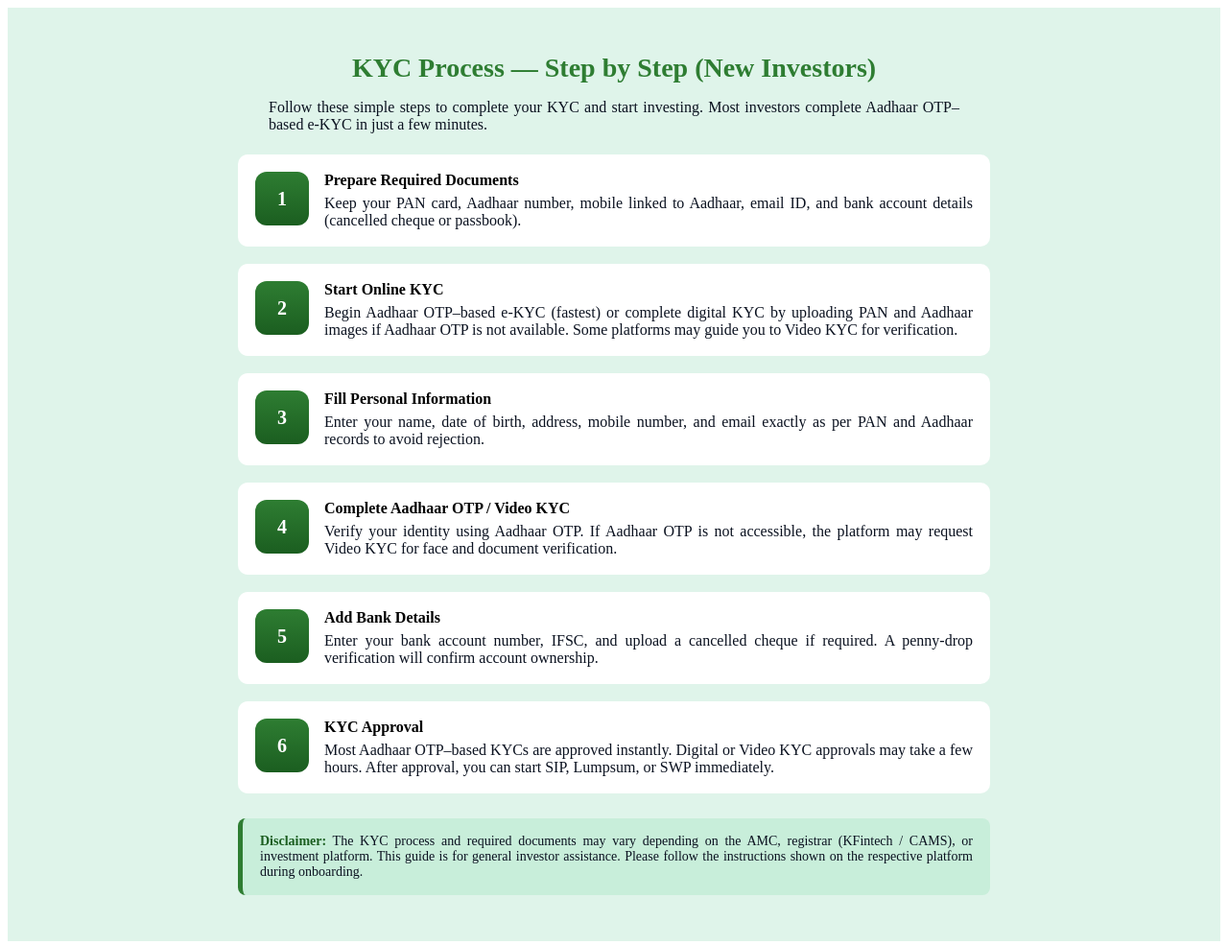
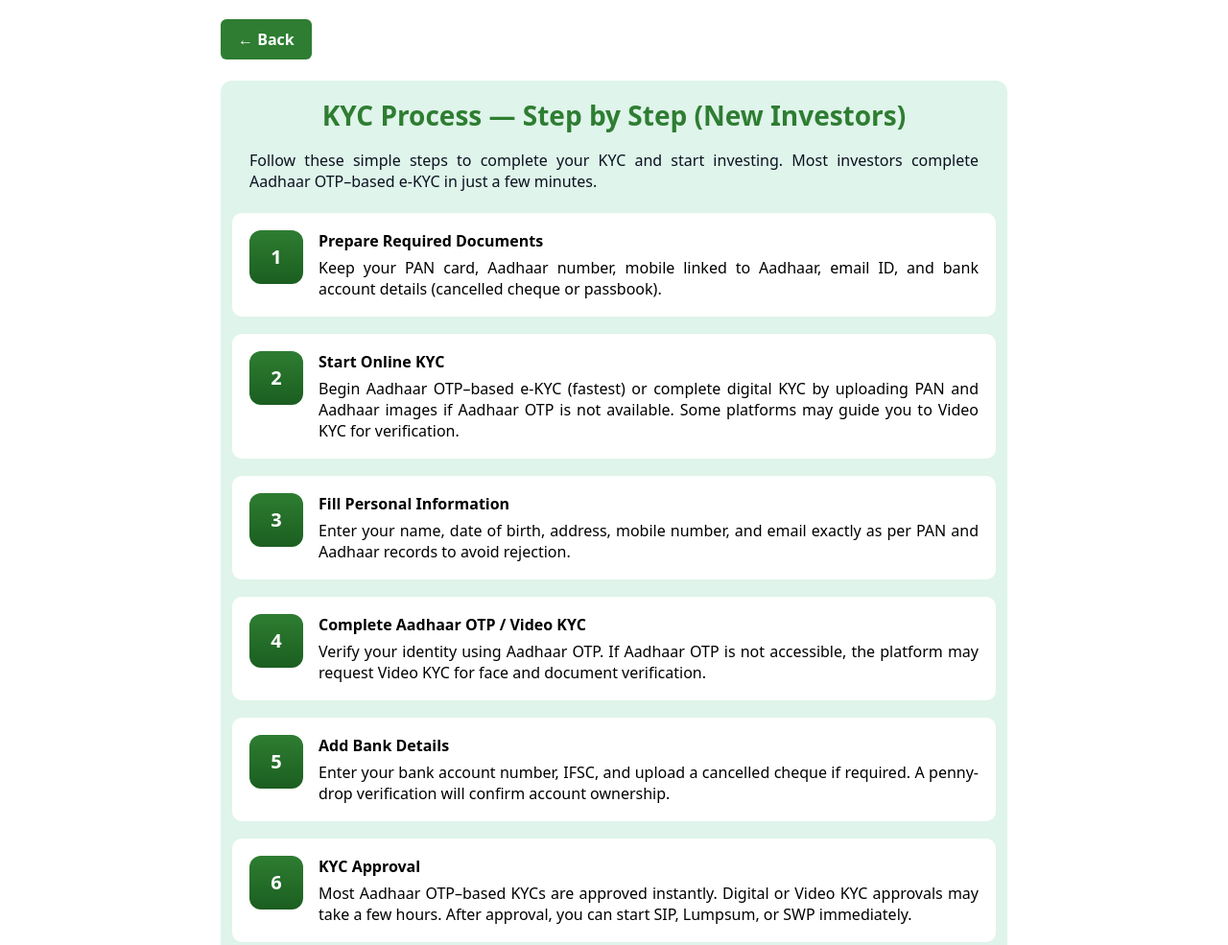
Before and after one commit to rethna1/fintrust71, a plain HTML site: page index.html in a window 1280 px wide. Shown: the top 985 px of the page at 96% size. Drawn offline with Linux system fonts and the light colour scheme.

Commit message:
Update index.html

```diff
--- a/index.html
+++ b/index.html
@@ -1,6 +1,96 @@
-<!-- KYC Step-by-Step Section (Light Green Background) -->
-<section id="kyc-steps" style="padding:48px 0; background:#dff4ea;">
-  <div style="max-width:820px; margin:0 auto; padding:0 18px; box-sizing:border-box;">
+<!DOCTYPE html>
+<html lang="en">
+<head>
+<meta charset="UTF-8">
+
+<!-- FIXED: Mobile Responsive Viewport -->
+<meta name="viewport" content="width=device-width, initial-scale=1.0">
+
+<title>FinTrust KYC Process</title>
+
+<!-- Base Responsive Structure -->
+<style>
+  html, body {
+    margin: 0;
+    padding: 0;
+    width: 100%;
+    overflow-x: hidden;
+    overflow-y: auto;
+    font-family: system-ui, Arial, sans-serif;
+    background: #ffffff;
+  }
+
+  /* Page Container */
+  .page-container {
+    max-width: 860px;
+    margin: 0 auto;
+    padding: 20px;
+    box-sizing: border-box;
+  }
+
+  /* Back Button */
+  .back-btn {
+    display: inline-block;
+    background: #2e7d32;
+    padding: 10px 18px;
+    color: #fff;
+    text-decoration: none;
+    font-size: 16px;
+    border-radius: 6px;
+    font-weight: 600;
+    margin-bottom: 22px;
+  }
+
+  /* Number Box */
+  .num-box {
+    flex: 0 0 56px;
+    height: 56px;
+    border-radius: 12px;
+    background: linear-gradient(180deg,#2e7d32,#1b5e20);
+    color: #fff;
+    display: flex;
+    align-items: center;
+    justify-content: center;
+    font-weight: 700;
+    font-size: 20px;
+  }
+
+  /* Step Cards */
+  .step-card {
+    background: #fff;
+    border-radius: 10px;
+    padding: 18px;
+    display: flex;
+    gap: 16px;
+    text-align: justify;
+  }
+
+  /* Disclaimer Box */
+  .disclaimer {
+    margin-top: 26px;
+    background: #c8eeda;
+    border-left: 5px solid #2e7d32;
+    padding: 16px 18px;
+    border-radius: 8px;
+    font-size: 14px;
+    color: #0b1220;
+    text-align: justify;
+  }
+</style>
+</head>
+
+<body>
+
+
+<div class="page-container">
+
+  <!-- BACK BUTTON -->
+  <a href="index.html" class="back-btn">← Back</a>
+
+  <!-- TITLE & INTRO -->
+  <section id="kyc-steps" style="padding: 20px 0; background:#dff4ea; border-radius:12px;">
+
+    <div style="padding:0 12px 24px;">
 
       <h2 style="
         color:#2e7d32;
@@ -8,116 +98,84 @@
         font-size:28px;
         margin:0 0 18px;
         text-align:center;
-      line-height:1.05;
-    ">
+        line-height:1.2;">
         KYC Process — Step by Step (New Investors)
       </h2>
 
-    <p style="max-width:720px; margin:0 auto 22px; text-align:justify; color:#0b1220;">
+      <p style="max-width:760px; margin:0 auto 22px; text-align:justify; color:#0b1220;">
         Follow these simple steps to complete your KYC and start investing.
         Most investors complete Aadhaar OTP–based e-KYC in just a few minutes.
       </p>
 
-    <ol style="counter-reset:step; list-style:none; padding:0; margin:0; display:grid; gap:18px;">
+      <ol style="list-style:none; padding:0; margin:0; display:grid; gap:18px;">
 
         <!-- STEP 1 -->
-      <li style="display:flex; gap:16px; align-items:flex-start; background:#fff; border-radius:10px; padding:18px; text-align:justify;">
-        <div style="
-          flex:0 0 56px; height:56px; border-radius:12px;
-          background:linear-gradient(180deg,#2e7d32,#1b5e20);
-          color:#fff; display:flex; align-items:center; justify-content:center;
-          font-weight:700; font-size:20px;">
-          1
-        </div>
-        <div style="text-align:justify;">
+        <li class="step-card">
+          <div class="num-box">1</div>
+          <div>
             <div style="font-weight:700; margin-bottom:6px;">Prepare Required Documents</div>
-          <div style="color:#0b1220;">
+            <div>
               Keep your PAN card, Aadhaar number, mobile linked to Aadhaar, email ID, and bank account details (cancelled cheque or passbook).
             </div>
           </div>
         </li>
 
         <!-- STEP 2 -->
-      <li style="display:flex; gap:16px; align-items:flex-start; background:#fff; border-radius:10px; padding:18px; text-align:justify;">
-        <div style="
-          flex:0 0 56px; height:56px; border-radius:12px;
-          background:linear-gradient(180deg,#2e7d32,#1b5e20);
-          color:#fff; display:flex; align-items:center; justify-content:center;
-          font-weight:700; font-size:20px;">
-          2
-        </div>
-        <div style="text-align:justify;">
+        <li class="step-card">
+          <div class="num-box">2</div>
+          <div>
             <div style="font-weight:700; margin-bottom:6px;">Start Online KYC</div>
-          <div style="color:#0b1220;">
-            Begin Aadhaar OTP–based e-KYC (fastest) or complete digital KYC by uploading PAN and Aadhaar images if Aadhaar OTP is not available. Some platforms may guide you to Video KYC for verification.
+            <div>
+              Begin Aadhaar OTP–based e-KYC (fastest) or complete digital KYC by uploading PAN and Aadhaar images if Aadhaar OTP is not available.
+              Some platforms may guide you to Video KYC for verification.
             </div>
           </div>
         </li>
 
         <!-- STEP 3 -->
-      <li style="display:flex; gap:16px; align-items:flex-start; background:#fff; border-radius:10px; padding:18px; text-align:justify;">
-        <div style="
-          flex:0 0 56px; height:56px; border-radius:12px;
-          background:linear-gradient(180deg,#2e7d32,#1b5e20);
-          color:#fff; display:flex; align-items:center; justify-content:center;
-          font-weight:700; font-size:20px;">
-          3
-        </div>
-        <div style="text-align:justify;">
+        <li class="step-card">
+          <div class="num-box">3</div>
+          <div>
             <div style="font-weight:700; margin-bottom:6px;">Fill Personal Information</div>
-          <div style="color:#0b1220;">
+            <div>
               Enter your name, date of birth, address, mobile number, and email exactly as per PAN and Aadhaar records to avoid rejection.
             </div>
           </div>
         </li>
 
         <!-- STEP 4 -->
-      <li style="display:flex; gap:16px; align-items:flex-start; background:#fff; border-radius:10px; padding:18px; text-align:justify;">
-        <div style="
-          flex:0 0 56px; height:56px; border-radius:12px;
-          background:linear-gradient(180deg,#2e7d32,#1b5e20);
-          color:#fff; display:flex; align-items:center; justify-content:center;
-          font-weight:700; font-size:20px;">
-          4
-        </div>
-        <div style="text-align:justify;">
+        <li class="step-card">
+          <div class="num-box">4</div>
+          <div>
             <div style="font-weight:700; margin-bottom:6px;">Complete Aadhaar OTP / Video KYC</div>
-          <div style="color:#0b1220;">
-            Verify your identity using Aadhaar OTP. If Aadhaar OTP is not accessible, the platform may request Video KYC for face and document verification.
+            <div>
+              Verify your identity using Aadhaar OTP.
+              If Aadhaar OTP is not accessible, the platform may request Video KYC for face and document verification.
             </div>
           </div>
         </li>
 
         <!-- STEP 5 -->
-      <li style="display:flex; gap:16px; align-items:flex-start; background:#fff; border-radius:10px; padding:18px; text-align:justify;">
-        <div style="
-          flex:0 0 56px; height:56px; border-radius:12px;
-          background:linear-gradient(180deg,#2e7d32,#1b5e20);
-          color:#fff; display:flex; align-items:center; justify-content:center;
-          font-weight:700; font-size:20px;">
-          5
-        </div>
-        <div style="text-align:justify;">
+        <li class="step-card">
+          <div class="num-box">5</div>
+          <div>
             <div style="font-weight:700; margin-bottom:6px;">Add Bank Details</div>
-          <div style="color:#0b1220;">
-            Enter your bank account number, IFSC, and upload a cancelled cheque if required. A penny-drop verification will confirm account ownership.
+            <div>
+              Enter your bank account number, IFSC, and upload a cancelled cheque if required.
+              A penny-drop verification will confirm account ownership.
             </div>
           </div>
         </li>
 
         <!-- STEP 6 -->
-      <li style="display:flex; gap:16px; align-items:flex-start; background:#fff; border-radius:10px; padding:18px; text-align:justify;">
-        <div style="
-          flex:0 0 56px; height:56px; border-radius:12px;
-          background:linear-gradient(180deg,#2e7d32,#1b5e20);
-          color:#fff; display:flex; align-items:center; justify-content:center;
-          font-weight:700; font-size:20px;">
-          6
-        </div>
-        <div style="text-align:justify;">
+        <li class="step-card">
+          <div class="num-box">6</div>
+          <div>
             <div style="font-weight:700; margin-bottom:6px;">KYC Approval</div>
-          <div style="color:#0b1220;">
-            Most Aadhaar OTP–based KYCs are approved instantly. Digital or Video KYC approvals may take a few hours. After approval, you can start SIP, Lumpsum, or SWP immediately.
+            <div>
+              Most Aadhaar OTP–based KYCs are approved instantly.
+              Digital or Video KYC approvals may take a few hours.
+              After approval, you can start SIP, Lumpsum, or SWP immediately.
             </div>
           </div>
         </li>
@@ -125,19 +183,16 @@
       </ol>
 
       <!-- DISCLAIMER -->
-    <div style="
-      margin-top:26px;
-      background:#c8eeda;
-      border-left:5px solid #2e7d32;
-      padding:16px 18px;
-      border-radius:8px;
-      font-size:14px;
-      color:#0b1220;
-      text-align:justify;
-    ">
+      <div class="disclaimer">
         <strong style="color:#1b5e20;">Disclaimer:</strong>
-      The KYC process and required documents may vary depending on the AMC, registrar (KFintech / CAMS), or investment platform. This guide is for general investor assistance. Please follow the instructions shown on the respective platform during onboarding.
+        The KYC process and required documents may vary depending on the AMC, registrar (KFintech / CAMS), or investment platform.
+        This guide is for general investor assistance.
+        Please follow the instructions shown on the respective platform during onboarding.
       </div>
 
     </div>
   </section>
+</div>
+
+</body>
+</html>
```
Lines whose indentation alone changed are shown as unchanged.
